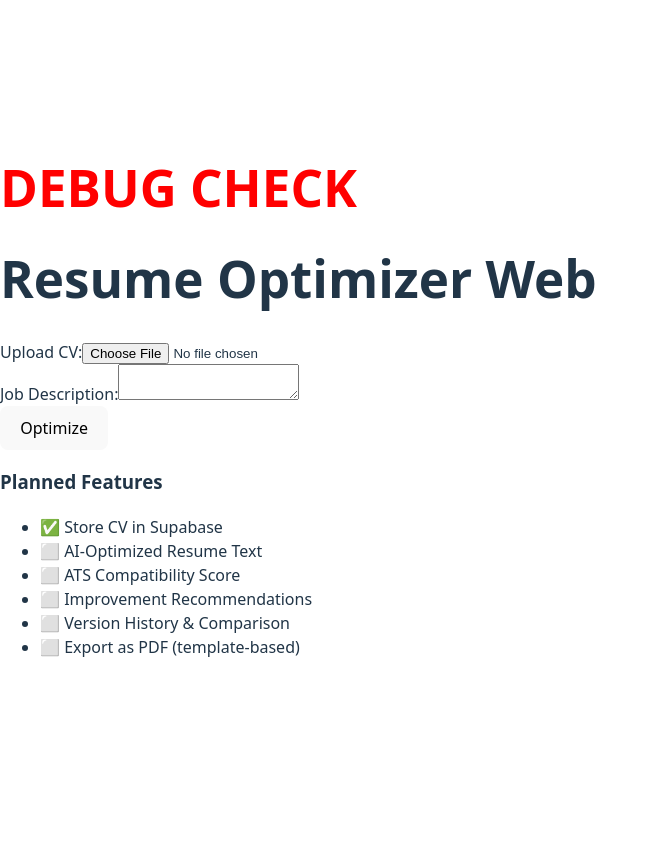
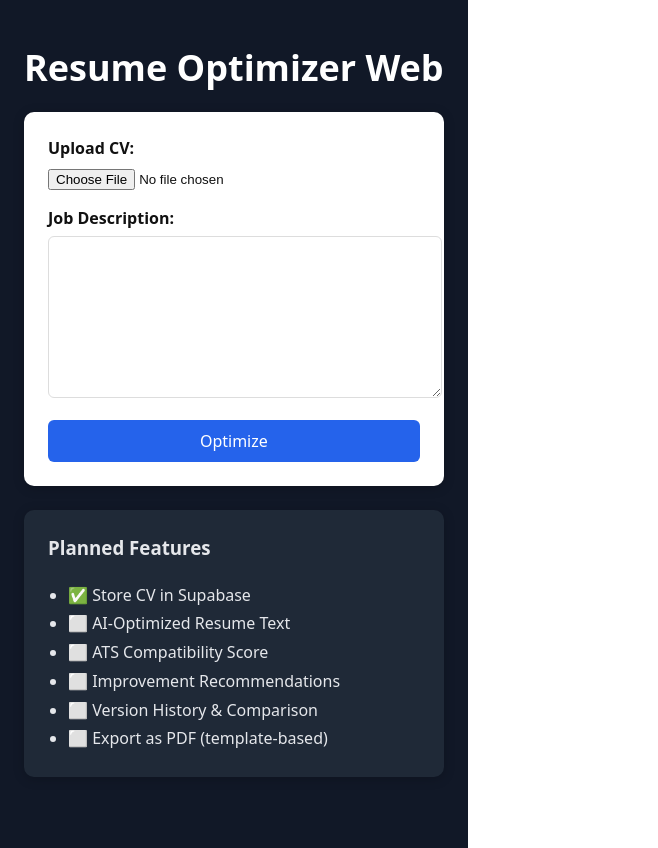
Before and after one commit to daniiptn/resume-optimizer-web, a React (Vite) app: page / in a window 1280 px wide. Shown: the whole page, without its empty margins (0-658 px from the left). Before the commit the page ends 800 px from the top, so only its background shows below. Built offline with nearby package versions, Linux system fonts and the light colour scheme.

Commit message:
Update App.tsx

```diff
--- a/src/App.tsx
+++ b/src/App.tsx
@@ -35,60 +35,71 @@ function App() {
   };
 
   return (
-    <div className="min-h-screen bg-gray-900 text-white p-6">
+    <div style={{ minHeight: "100vh", background: "#111827", color: "#fff", padding: "24px" }}>
       {/* Centered container */}
-      <div className="max-w-2xl mx-auto space-y-8">
+      <div style={{ maxWidth: 800, margin: "0 auto" }}>
+        <h1 style={{ fontSize: 36, fontWeight: 800, textAlign: "center", marginBottom: 24 }}>
+          Resume Optimizer Web
+        </h1>
 
-        <h1 style={{ color: "red" }}>DEBUG CHECK</h1>
-
-        <h1 className="text-3xl font-bold mb-6 text-center">Resume Optimizer Web</h1>
-
-        {/* Upload Form Block */}
-        <div className="bg-white text-black p-6 rounded shadow-md">
-          <form onSubmit={handleSubmit} className="space-y-4">
+        {/* Upload Form Block (white card) */}
+        <div style={{ background: "#fff", color: "#111", padding: 24, borderRadius: 10, boxShadow: "0 2px 12px rgba(0,0,0,.2)", marginBottom: 24 }}>
+          <form onSubmit={handleSubmit} style={{ display: "grid", gap: 16 }}>
             <div>
-              <label className="block font-medium mb-1">Upload CV:</label>
-              <input
-                type="file"
-                onChange={(e) => setCv(e.target.files?.[0] || null)}
-                className="text-black"
-              />
+              <label style={{ display: "block", fontWeight: 600, marginBottom: 6 }}>Upload CV:</label>
+              <input type="file" onChange={(e) => setCv(e.target.files?.[0] || null)} />
             </div>
 
             <div>
-              <label className="block font-medium mb-1">Job Description:</label>
+              <label style={{ display: "block", fontWeight: 600, marginBottom: 6 }}>Job Description:</label>
               <textarea
                 value={jd}
                 onChange={(e) => setJd(e.target.value)}
-                className="w-full h-32 text-black p-2 rounded border"
+                style={{ width: "100%", height: 140, padding: 10, borderRadius: 6, border: "1px solid #ddd" }}
               />
             </div>
 
             <button
               type="submit"
               disabled={loading}
-              className="px-4 py-2 bg-blue-600 hover:bg-blue-700 rounded text-white"
+              style={{
+                alignSelf: "start",
+                padding: "10px 16px",
+                background: "#2563eb",
+                color: "#fff",
+                border: 0,
+                borderRadius: 6,
+                cursor: "pointer"
+              }}
             >
               {loading ? "Optimizing..." : "Optimize"}
             </button>
           </form>
         </div>
 
-        {/* Result Block */}
+        {/* Result Block (white card) */}
         {result && (
-          <div className="bg-white text-black p-6 rounded shadow-md">
-            <h2 className="text-xl font-bold mb-4">Optimization Result</h2>
+          <div style={{ background: "#fff", color: "#111", padding: 24, borderRadius: 10, boxShadow: "0 2px 12px rgba(0,0,0,.2)", marginBottom: 24 }}>
+            <h2 style={{ marginTop: 0, fontSize: 22, fontWeight: 700 }}>Optimization Result</h2>
             <p><strong>Filename:</strong> {result.filename}</p>
             <p><strong>Filesize:</strong> {(result.filesize / 1024).toFixed(1)} KB</p>
 
             {result.supabase_url ? (
-              <p className="mt-2">
+              <p>
                 <strong>Stored File:</strong>{" "}
                 <a
                   href={result.supabase_url}
                   target="_blank"
                   rel="noopener noreferrer"
-                  className="inline-block px-3 py-1 bg-blue-600 text-white rounded hover:bg-blue-700"
+                  style={{
+                    display: "inline-block",
+                    padding: "6px 10px",
+                    background: "#2563eb",
+                    color: "#fff",
+                    borderRadius: 6,
+                    textDecoration: "none",
+                    fontWeight: 600
+                  }}
                 >
                   View Uploaded CV
                 </a>
@@ -97,16 +108,19 @@ function App() {
               <p><strong>Stored File:</strong> Not available</p>
             )}
 
-            <p className="mt-2">
-              <strong>Job Description snippet:</strong> {result.job_description}
-            </p>
+            <div style={{ marginTop: 12 }}>
+              <p><strong>Job Description snippet:</strong></p>
+              <blockquote style={{ background: "#f9fafb", borderLeft: "4px solid #2563eb", margin: 0, padding: "8px 12px", fontStyle: "italic" }}>
+                {result.job_description}
+              </blockquote>
+            </div>
           </div>
         )}
 
-        {/* Planned Features */}
-        <div className="bg-gray-800 p-6 rounded shadow-md">
-          <h3 className="text-lg font-semibold mb-2">Planned Features</h3>
-          <ul className="list-disc pl-6 space-y-1 text-gray-300">
+        {/* Planned Features (dark card) */}
+        <div style={{ background: "#1f2937", color: "#e5e7eb", padding: 24, borderRadius: 10, boxShadow: "0 2px 12px rgba(0,0,0,.2)" }}>
+          <h3 style={{ marginTop: 0 }}>Planned Features</h3>
+          <ul style={{ margin: 0, paddingLeft: 20, lineHeight: 1.8 }}>
             <li>✅ Store CV in Supabase</li>
             <li>⬜ AI-Optimized Resume Text</li>
             <li>⬜ ATS Compatibility Score</li>
@@ -120,6 +134,7 @@ function App() {
   );
 
 
+
 }
 
 export default App;
```
